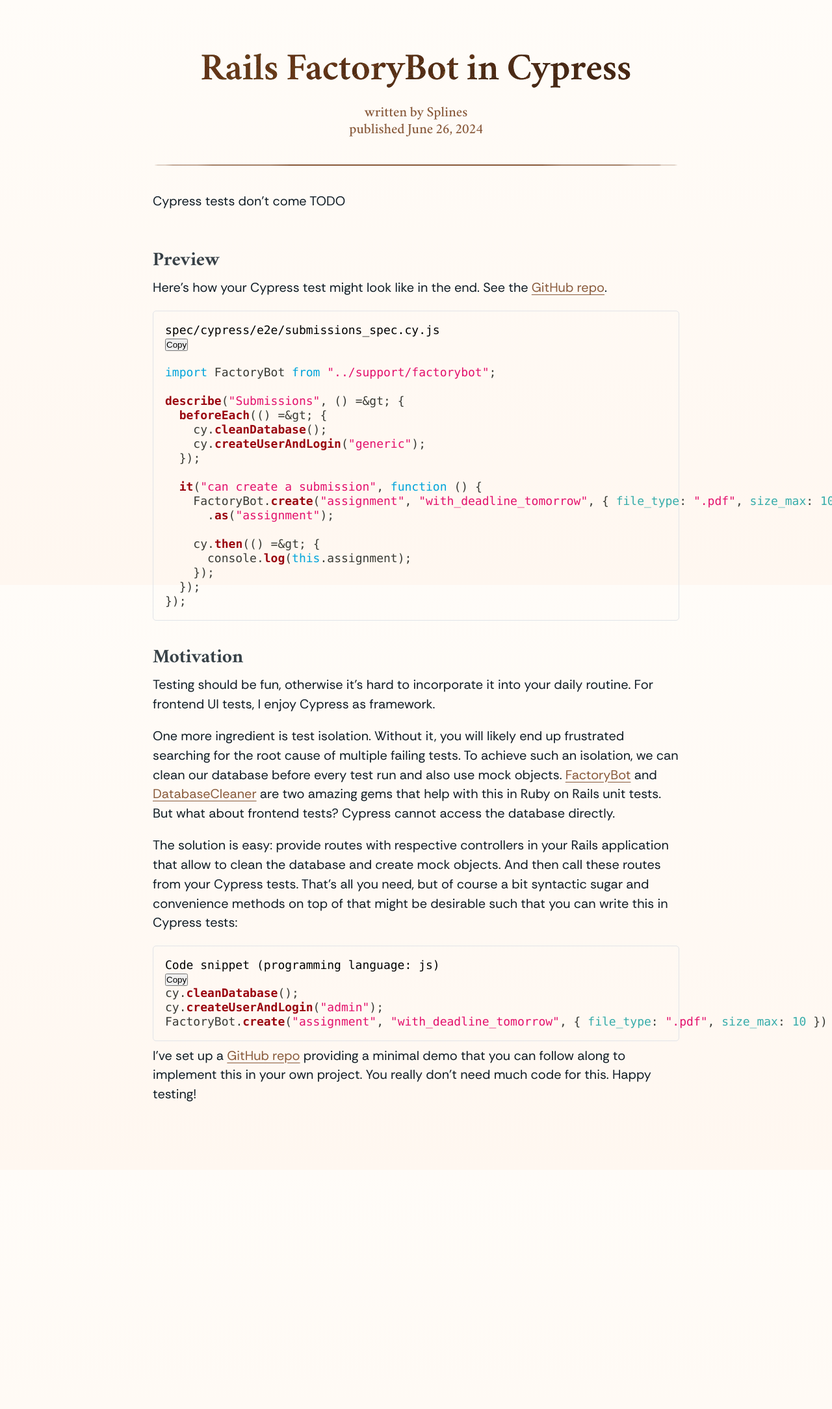
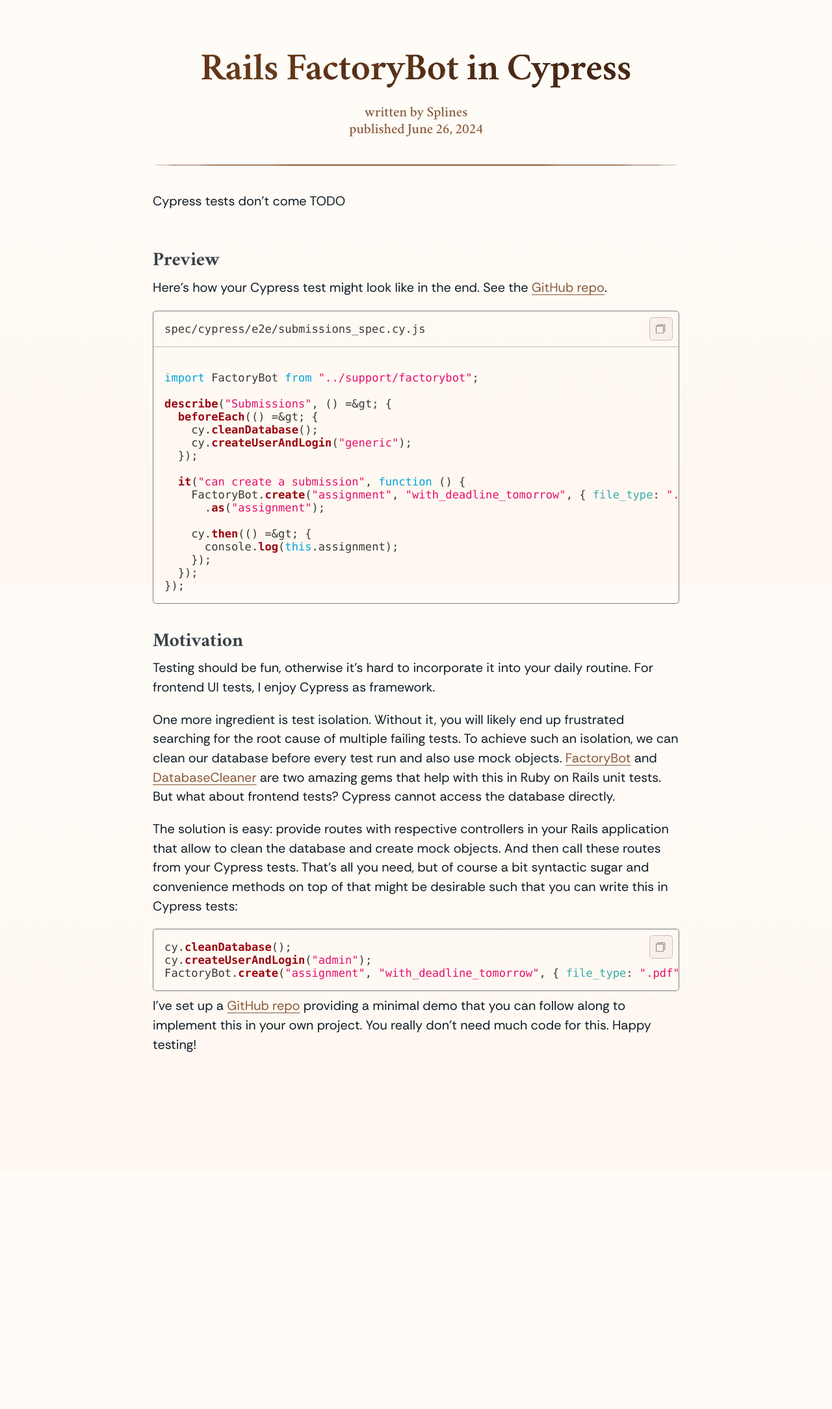
Before and after one commit to Splines/homepage, a Jekyll site: the page built from _posts/2025-03-12-rails-factorybot-cypress.md, in a window 1280 px wide. Shown: the whole page at 65% size. Built offline with Jekyll 4.4.1, drawn with Linux system fonts in a browser that asks for light colours; after the commit the page ends 2092 px from its top, so only the background shows below that.

Commit message:
Init code copy button (only CSS)

````diff
--- a/_plugins/code_figure.html
+++ b/_plugins/code_figure.html
@@ -1,7 +1,12 @@
-<figure class="code-block">
+<figure class="code-figure">
   {{ figcaption }}
-  <button class="code-copy-btn" aria-label="Copy code to clipboard">
-    Copy
+  <button class="code-copy-btn" aria-label="Copy code" type="button">
+    <!-- noun-copy-7535222 -->
+    <svg class="code-copy-icon-clipboard" xmlns="http://www.w3.org/2000/svg" version="1.1"
+         viewBox="280 280 660 640">
+      <path
+        d="m439.69 279.61c-24.469 0-45.984 13.875-56.672 34.312-4.6406 8.7656-1.2656 19.641 7.5 24.281 8.8125 4.5938 19.641 1.2188 24.281-7.5469 4.6875-8.9062 13.875-14.953 24.891-14.953h416.63c15.844 0 28.078 12.141 28.078 27.984v416.68c0 10.547-5.625 19.359-13.875 24.188h-0.046876c-8.5781 5.0156-11.484 16.031-6.4688 24.609 2.3906 4.125 6.375 7.125 10.969 8.3438 4.6406 1.2188 9.5625 0.5625 13.688-1.875 19.031-11.109 31.734-31.828 31.734-55.266v-416.68c0-35.156-28.875-64.078-64.078-64.078zm-82.547 96c-42.609 0-77.531 34.922-77.531 77.531v389.72c0 42.609 34.922 77.438 77.531 77.438h389.72c42.609 0 77.438-34.828 77.438-77.438v-389.72c0-42.609-34.828-77.531-77.438-77.531zm0 36.047h389.72c23.297 0 41.484 18.188 41.484 41.484v389.72c0 23.297-18.188 41.484-41.484 41.484h-389.72c-23.297 0-41.484-18.188-41.484-41.484v-389.72c0-23.297 18.188-41.484 41.484-41.484z" />
+    </svg>
   </button>
   {{ code }}
 </figure>
--- a/_plugins/prism.rb
+++ b/_plugins/prism.rb
@@ -7,14 +7,14 @@
 
     # Jekyll wraps code blocks in <pre><code> tags
     CODE_REGEX = /<pre><code(.*?)class="language-(.*?)"(.*?)>(.*?)<\/code><\/pre>/m.freeze
-    FILENAME_REGEX = /(.*)##FILENAME##\s*(.*)/.freeze
+    FILENAME_REGEX = /(.*)\+\+\+FILENAME\+\+\+\s*(.*)/.freeze
 
     def process(text)
       text.gsub(CODE_REGEX) {
         language = $2
         code_block = $4
         filename = extract_filename!(code_block)
-        wrap_in_figure("<code#{$1}class=\"language-#{language}\"#{$3} tabindex='0'>#{render_code(language, code_block) }</code>",
+        wrap_in_figure("<code#{$1}class=\"language-#{language}\"#{$3}>#{render_code(language, code_block) }</code>",
                       filename, language)
       }
     end
@@ -31,10 +31,10 @@
 
     def wrap_in_figure(code, filename, language)
       template = File.read('_plugins/code_figure.html')
-      template = template.gsub('{{ code }}', "<pre>#{code}</pre>")
+      template = template.gsub('{{ code }}', "<pre tabindex='0'>#{code}</pre>")
       template.gsub('{{ figcaption }}', filename\
         ? "<figcaption class=\"code-caption\">#{filename}</figcaption>"
-        : "<figcaption class=\"code-caption\">Code snippet (programming language: #{language})</figcaption>")
+        : "<figcaption class=\"only-aria\">Code snippet (programming language: #{language})</figcaption>")
     end
   end
 end
--- a/_posts/2025-03-12-rails-factorybot-cypress.md
+++ b/_posts/2025-03-12-rails-factorybot-cypress.md
@@ -13,7 +13,7 @@
 See the [GitHub repo][github].
 
 ```js
-// ##FILENAME## spec/cypress/e2e/submissions_spec.cy.js
+// +++FILENAME+++ spec/cypress/e2e/submissions_spec.cy.js
 import FactoryBot from "../support/factorybot";
 
 describe("Submissions", () => {
--- a/_sass/_code.scss
+++ b/_sass/_code.scss
@@ -1,77 +1,90 @@
 @use "variables" as v;
 
-.code-block {
-    border: 1px solid #e1e4e8;
+.code-figure {
+    font-family: v.$code-font;
+    border: 1.3px solid gray;
     border-radius: 5px;
-    padding: 1em;
-    font-family: v.$code-font;
+    position: relative;
 }
 
-/**
- * GHColors theme by Avi Aryan (http://aviaryan.in)
- * Inspired by Github syntax coloring
- *
- * From https://github.com/PrismJS/prism-themes/blob/master/themes/prism-ghcolors.css
- */
+.code-caption {
+    font-family: v.$code-font;
+    font-size: .95em;
+    color: #393A34;
+    border-bottom: 1.3px solid #393a344f;
+    padding: 1em;
+}
 
-code[class*="language-"],
-pre[class*="language-"] {
+.code-copy-btn {
+    display: flex;
+    justify-content: center;
+    align-items: center;
+
+    position: absolute;
+    top: .7em;
+    right: .7em;
+
+    width: 2.7em;
+    height: 2.7em;
+
+    color: white;
+    border: 1px solid #cfbaba;
+    border-radius: 5px;
+    background-color: #f8efe9;
+    cursor: pointer;
+
+    &:hover {
+        background-color: #f1e5d9;
+    }
+
+    transition: background-color 100ms;
+
+    .code-copy-icon-clipboard {
+        width: 1.1em;
+        fill: #70604d;
+    }
+}
+
+code[class*="language-"] {
+    display: block;
+    overflow-x: auto;
+    padding: 1em;
+
     color: #393A34;
     font-family: v.$code-font;
-    direction: ltr;
-    text-align: left;
-    white-space: pre;
-    word-spacing: normal;
-    word-break: normal;
-    font-size: .9em;
-    line-height: 1.2em;
+    font-size: .95em;
+    hyphens: none;
 
-    -moz-tab-size: 4;
-    -o-tab-size: 4;
-    tab-size: 4;
+    &::selection {
+        text-shadow: none;
+        background: #b3d4fc;
+    }
 
-    -webkit-hyphens: none;
-    -moz-hyphens: none;
-    -ms-hyphens: none;
-    hyphens: none;
+    &::-webkit-scrollbar {
+        width: 10px;
+        height: 10px;
+
+        &-track {
+            background: #f1f1f1;
+            border-radius: 3.8px;
+        }
+
+        &-thumb {
+            background: #888;
+            border-radius: 3.8px;
+
+            &:hover {
+                background: #555;
+            }
+        }
+    }
 }
 
-pre>code[class*="language-"] {
-    font-size: 1em;
-}
 
-pre[class*="language-"]::-moz-selection,
-pre[class*="language-"] ::-moz-selection,
-code[class*="language-"]::-moz-selection,
-code[class*="language-"] ::-moz-selection {
-    background: #b3d4fc;
-}
-
-pre[class*="language-"]::selection,
-pre[class*="language-"] ::selection,
-code[class*="language-"]::selection,
-code[class*="language-"] ::selection {
-    background: #b3d4fc;
-}
-
-/* Code blocks */
-pre[class*="language-"] {
-    padding: 1em;
-    margin: .5em 0;
-    overflow: auto;
-    border: 1px solid #dddddd;
-    background-color: white;
-}
-
-/* Inline code */
-:not(pre)>code[class*="language-"] {
-    padding: .2em;
-    padding-top: 1px;
-    padding-bottom: 1px;
-    background: #f8f8f8;
-    border: 1px solid #dddddd;
-}
-
+/**
+ * Theme inspired by GitHub Colors theme by Avi Aryan
+ * https://github.com/PrismJS/prism-themes/blob/master/themes/prism-ghcolors.css
+ */
 .token.comment,
 .token.prolog,
 .token.doctype,
--- a/_sass/body.scss
+++ b/_sass/_main.scss
@@ -17,3 +17,15 @@
 :root {
     font-size: 18px;
 }
+
+.only-aria {
+    position: absolute;
+    width: 1px;
+    height: 1px;
+    padding: 0;
+    margin: -1px;
+    overflow: hidden;
+    clip: rect(0, 0, 0, 0);
+    white-space: nowrap;
+    border-width: 0;
+}
--- a/assets/css/main.scss
+++ b/assets/css/main.scss
@@ -1,5 +1,5 @@
 ---
 ---
 
-@use "body";
-@use "typography";
+@use "_main";
+@use "_typography";
````
Also changed, not shown: _sass/_typography.scss (renamed from _sass/typography.scss).
